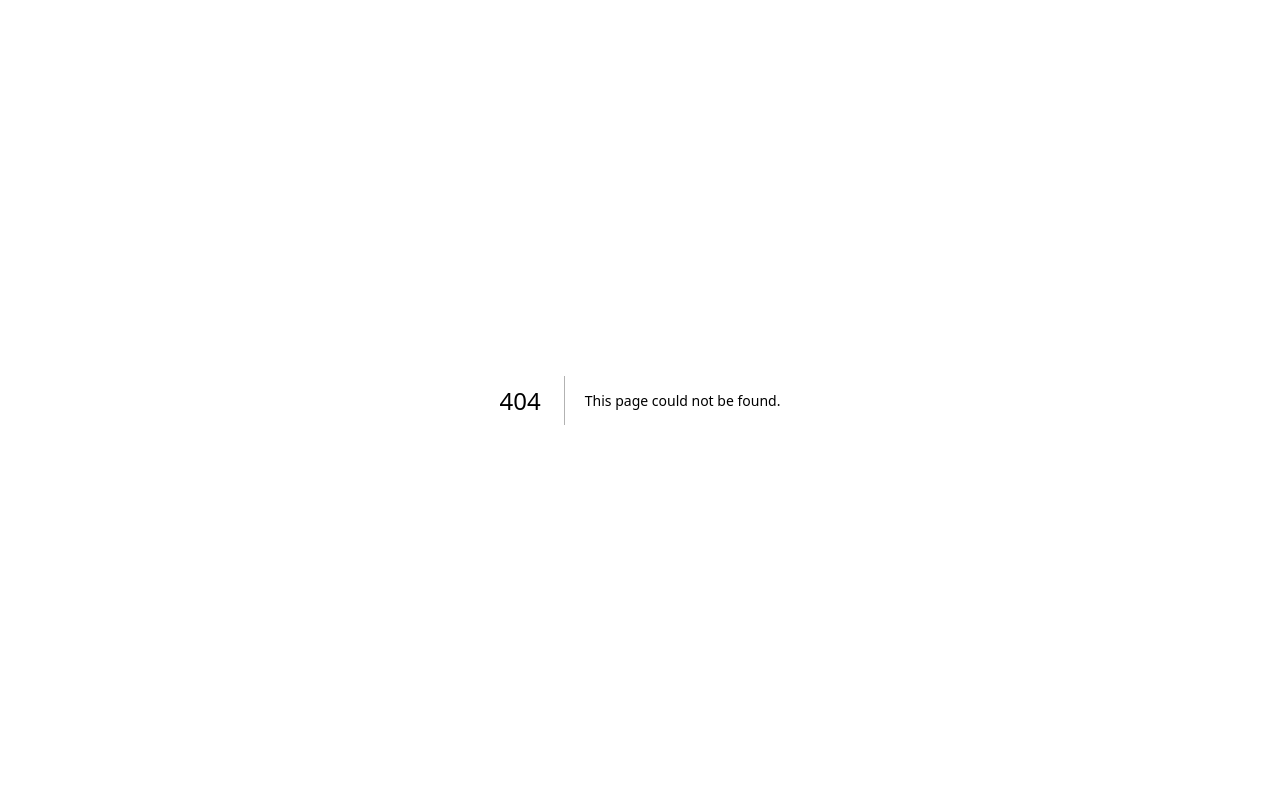
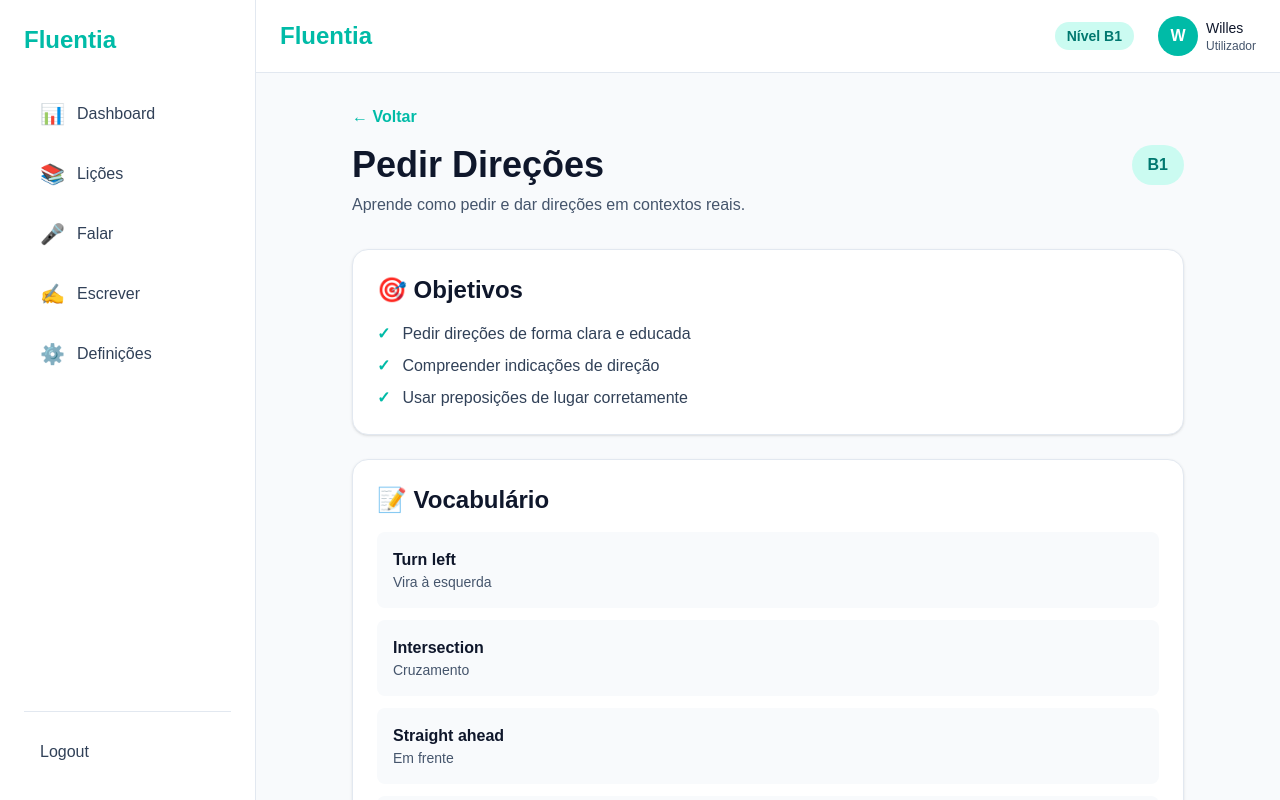
Before and after one commit to motaramos12/fluentia, a Next.js app: page /lessons/1 in a window 1280 px wide. Before the commit this address had no page. Built offline with nearby package versions, Linux system fonts and the light colour scheme.

Commit message:
Add: Lesson detail pages with vocabulary and phrases

```diff
--- /dev/null
+++ b/src/app/lessons/[id]/page.tsx
@@ -0,0 +1,237 @@
+"use client";
+
+import { useRouter } from "next/navigation";
+
+export default function LessonDetailPage({
+  params,
+}: {
+  params: { id: string };
+}) {
+  const router = useRouter();
+
+  const lessonId = parseInt(params.id);
+
+  const lessons: Record<
+    number,
+    {
+      title: string;
+      level: string;
+      description: string;
+      objectives: string[];
+      vocabulary: Array<{ word: string; meaning: string }>;
+      phrases: Array<{ phrase: string; translation: string }>;
+    }
+  > = {
+    1: {
+      title: "Pedir Direções",
+      level: "B1",
+      description: "Aprende como pedir e dar direções em contextos reais.",
+      objectives: [
+        "Pedir direções de forma clara e educada",
+        "Compreender indicações de direção",
+        "Usar preposições de lugar corretamente",
+      ],
+      vocabulary: [
+        { word: "Turn left", meaning: "Vira à esquerda" },
+        { word: "Intersection", meaning: "Cruzamento" },
+        { word: "Straight ahead", meaning: "Em frente" },
+        { word: "Traffic light", meaning: "Semáforo" },
+      ],
+      phrases: [
+        {
+          phrase: "Could you tell me where the station is?",
+          translation: "Podes dizer-me onde fica a estação?",
+        },
+        {
+          phrase: "I'm looking for the nearest café",
+          translation: "Estou à procura do café mais perto",
+        },
+        {
+          phrase: "Is it far from here?",
+          translation: "Fica longe daqui?",
+        },
+      ],
+    },
+    2: {
+      title: "Compras",
+      level: "A2",
+      description: "Conversa prática para compras em lojas e mercados.",
+      objectives: [
+        "Pedir ajuda na loja",
+        "Negociar preços",
+        "Pagar e receber troco",
+      ],
+      vocabulary: [
+        { word: "How much does it cost?", meaning: "Quanto custa?" },
+        { word: "Discount", meaning: "Desconto" },
+        { word: "Checkout", meaning: "Caixa" },
+      ],
+      phrases: [
+        { phrase: "Do you have this in a different size?", translation: "Têm este noutro tamanho?" },
+        {
+          phrase: "What's the total?",
+          translation: "Qual é o total?",
+        },
+      ],
+    },
+    3: {
+      title: "Restaurante",
+      level: "A1",
+      description: "Aprende a fazer pedidos e interagir num restaurante.",
+      objectives: [
+        "Fazer reservas",
+        "Pedir pratos",
+        "Fazer reclamações educadamente",
+      ],
+      vocabulary: [
+        { word: "Menu", meaning: "Ementa" },
+        { word: "Appetizer", meaning: "Entrada" },
+        { word: "Main course", meaning: "Prato principal" },
+      ],
+      phrases: [
+        {
+          phrase: "A table for two, please",
+          translation: "Uma mesa para dois, por favor",
+        },
+        {
+          phrase: "What do you recommend?",
+          translation: "O que me recomendas?",
+        },
+      ],
+    },
+    4: {
+      title: "Viagem",
+      level: "B2",
+      description: "Conversas avançadas sobre viagens, destinos e planeamento.",
+      objectives: [
+        "Descrever viagens",
+        "Discutir experiências de viagem",
+        "Planear itinerários",
+      ],
+      vocabulary: [
+        { word: "Itinerary", meaning: "Itinerário" },
+        { word: "Accommodation", meaning: "Alojamento" },
+        { word: "Tourist attraction", meaning: "Atração turística" },
+      ],
+      phrases: [
+        {
+          phrase: "I would love to visit that destination",
+          translation: "Gostaria muito de visitar esse destino",
+        },
+        {
+          phrase: "What was the most memorable part of your trip?",
+          translation: "Qual foi a parte mais memorável da tua viagem?",
+        },
+      ],
+    },
+  };
+
+  const lesson = lessons[lessonId];
+
+  if (!lesson) {
+    return (
+      <div className="p-8 text-center">
+        <h1 className="text-2xl font-bold text-slate-900 dark:text-white">
+          Lição não encontrada
+        </h1>
+      </div>
+    );
+  }
+
+  return (
+    <div className="p-8 max-w-4xl mx-auto">
+      {/* Header */}
+      <div className="mb-8">
+        <button
+          onClick={() => router.back()}
+          className="text-teal-500 hover:text-teal-600 font-semibold mb-4"
+        >
+          ← Voltar
+        </button>
+        <div className="flex items-start justify-between">
+          <div>
+            <h1 className="text-4xl font-bold text-slate-900 dark:text-white mb-2">
+              {lesson.title}
+            </h1>
+            <p className="text-slate-600 dark:text-slate-400">
+              {lesson.description}
+            </p>
+          </div>
+          <span className="bg-teal-100 text-teal-700 dark:bg-teal-900 dark:text-teal-200 px-4 py-2 rounded-full font-semibold">
+            {lesson.level}
+          </span>
+        </div>
+      </div>
+
+      {/* Objectives */}
+      <div className="bg-white dark:bg-slate-800 rounded-2xl p-6 shadow-sm border border-slate-200 dark:border-slate-700 mb-6">
+        <h2 className="text-2xl font-bold text-slate-900 dark:text-white mb-4">
+          🎯 Objetivos
+        </h2>
+        <ul className="space-y-2">
+          {lesson.objectives.map((obj, idx) => (
+            <li
+              key={idx}
+              className="flex items-start gap-3 text-slate-700 dark:text-slate-300"
+            >
+              <span className="text-teal-500 font-bold">✓</span>
+              <span>{obj}</span>
+            </li>
+          ))}
+        </ul>
+      </div>
+
+      {/* Vocabulary */}
+      <div className="bg-white dark:bg-slate-800 rounded-2xl p-6 shadow-sm border border-slate-200 dark:border-slate-700 mb-6">
+        <h2 className="text-2xl font-bold text-slate-900 dark:text-white mb-4">
+          📝 Vocabulário
+        </h2>
+        <div className="space-y-3">
+          {lesson.vocabulary.map((item, idx) => (
+            <div
+              key={idx}
+              className="bg-slate-50 dark:bg-slate-700 p-4 rounded-lg"
+            >
+              <p className="font-semibold text-slate-900 dark:text-white">
+                {item.word}
+              </p>
+              <p className="text-sm text-slate-600 dark:text-slate-400">
+                {item.meaning}
+              </p>
+            </div>
+          ))}
+        </div>
+      </div>
+
+      {/* Key Phrases */}
+      <div className="bg-white dark:bg-slate-800 rounded-2xl p-6 shadow-sm border border-slate-200 dark:border-slate-700 mb-8">
+        <h2 className="text-2xl font-bold text-slate-900 dark:text-white mb-4">
+          💬 Frases Chave
+        </h2>
+        <div className="space-y-3">
+          {lesson.phrases.map((item, idx) => (
+            <div
+              key={idx}
+              className="border-l-4 border-teal-500 bg-teal-50 dark:bg-teal-900/20 p-4 rounded"
+            >
+              <p className="font-semibold text-slate-900 dark:text-white mb-1">
+                {item.phrase}
+              </p>
+              <p className="text-sm text-slate-600 dark:text-slate-400">
+                {item.translation}
+              </p>
+            </div>
+          ))}
+        </div>
+      </div>
+
+      {/* Start Practice Button */}
+      <button
+        onClick={() => router.push(`/practice/speak?lesson=${lessonId}`)}
+        className="w-full bg-teal-500 hover:bg-teal-600 text-white font-semibold py-4 rounded-xl text-lg transition-colors"
+      >
+        🎤 Iniciar Prática de Fala
+      </button>
+    </div>
+  );
+}
--- a/src/app/lessons/page.tsx
+++ b/src/app/lessons/page.tsx
@@ -37,8 +37,8 @@ export default function LessonsPage() {
   ];
 
   const handleStart = (lessonId: number) => {
-    // Navega para a página de prática de fala com a lição selecionada
-    router.push(`/practice/speak?lesson=${lessonId}`);
+    // Navega para a página de detalhe da lição
+    router.push(`/lessons/${lessonId}`);
   };
 
   return (
```
